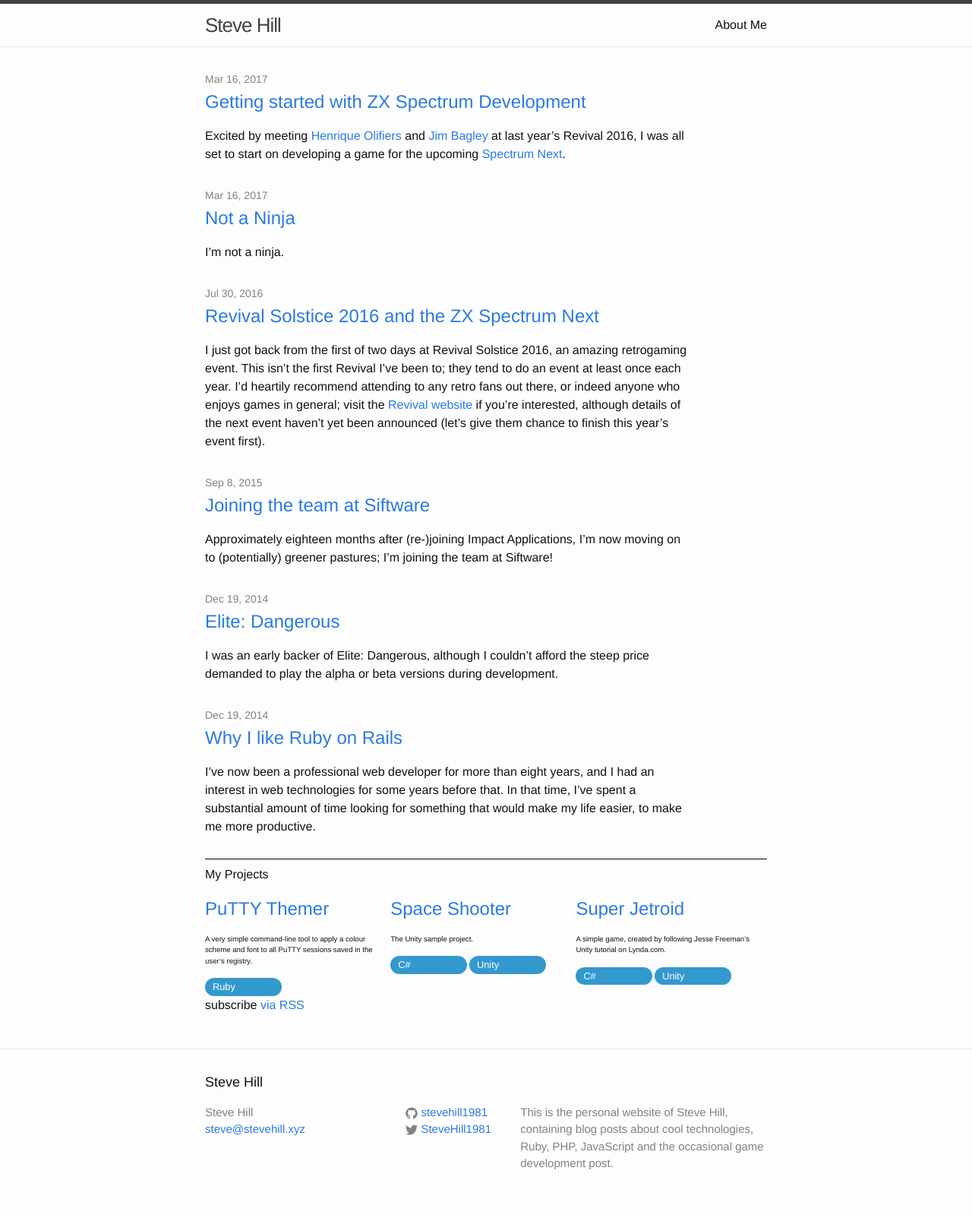
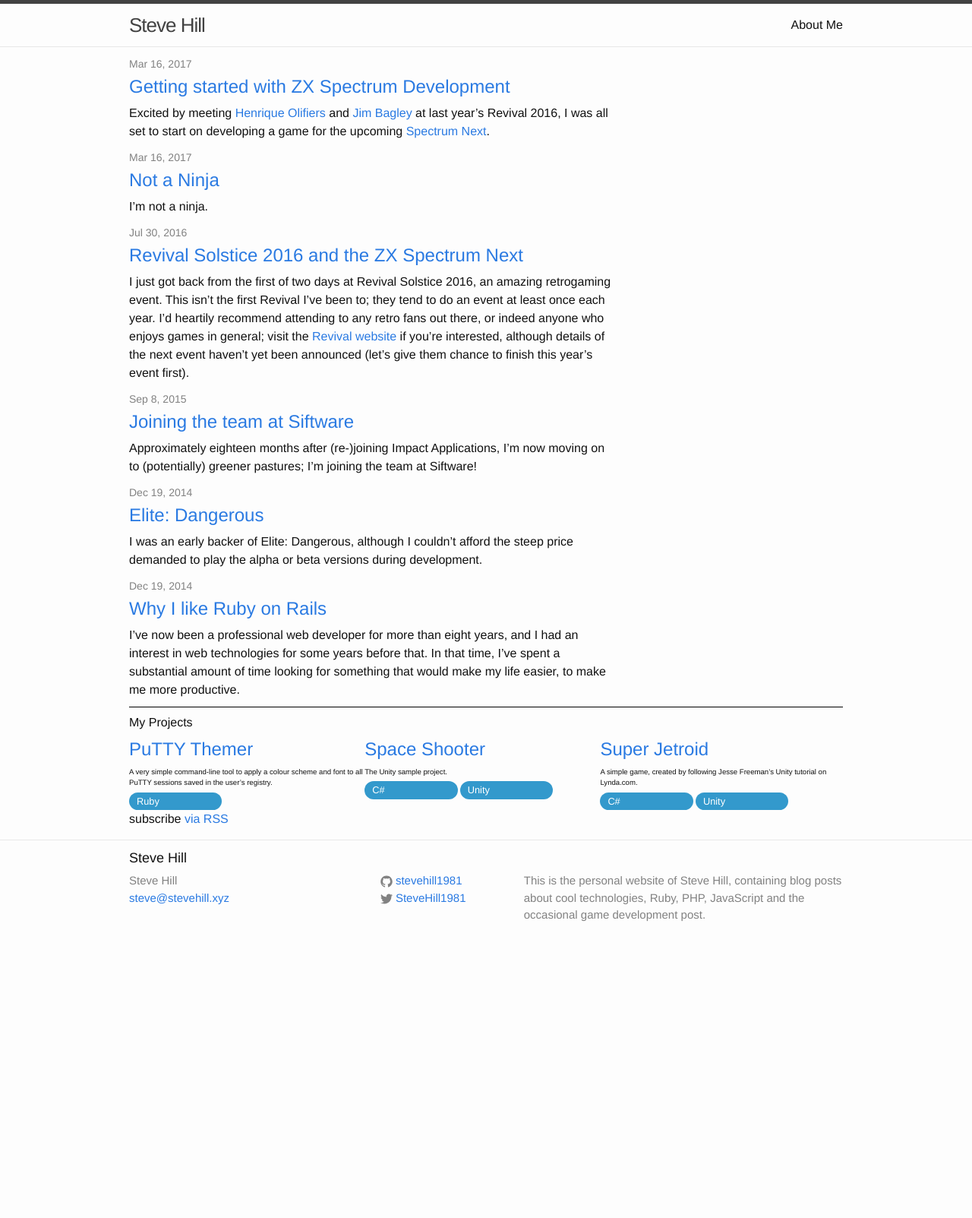
Before and after one commit to stevehill1981/stevehill1981.github.io, a Jekyll site: the page built from index.html, in a window 1280 px wide. Shown: the whole page at 76% size. Built offline with Jekyll 4.4.1, drawn with Linux system fonts in a browser that asks for light colours; after the commit the page ends 1236 px from its top, so only the background shows below that.

Commit message:
Tune spacing and content width

```diff
--- a/css/main.scss
+++ b/css/main.scss
@@ -11,7 +11,7 @@ $base-font-size:   16px;
 $small-font-size:  $base-font-size * 0.875;
 $base-line-height: 1.5;
 
-$spacing-unit:     30px;
+$spacing-unit:     10px;
 
 $text-color:       #111;
 $background-color: #fdfdfd;
@@ -22,7 +22,7 @@ $grey-color-light: lighten($grey-color, 40%);
 $grey-color-dark:  darken($grey-color, 25%);
 
 // Width of the content area
-$content-width:    800px;
+$content-width:    960px;
 
 $on-palm:          600px;
 $on-laptop:        800px;
```
